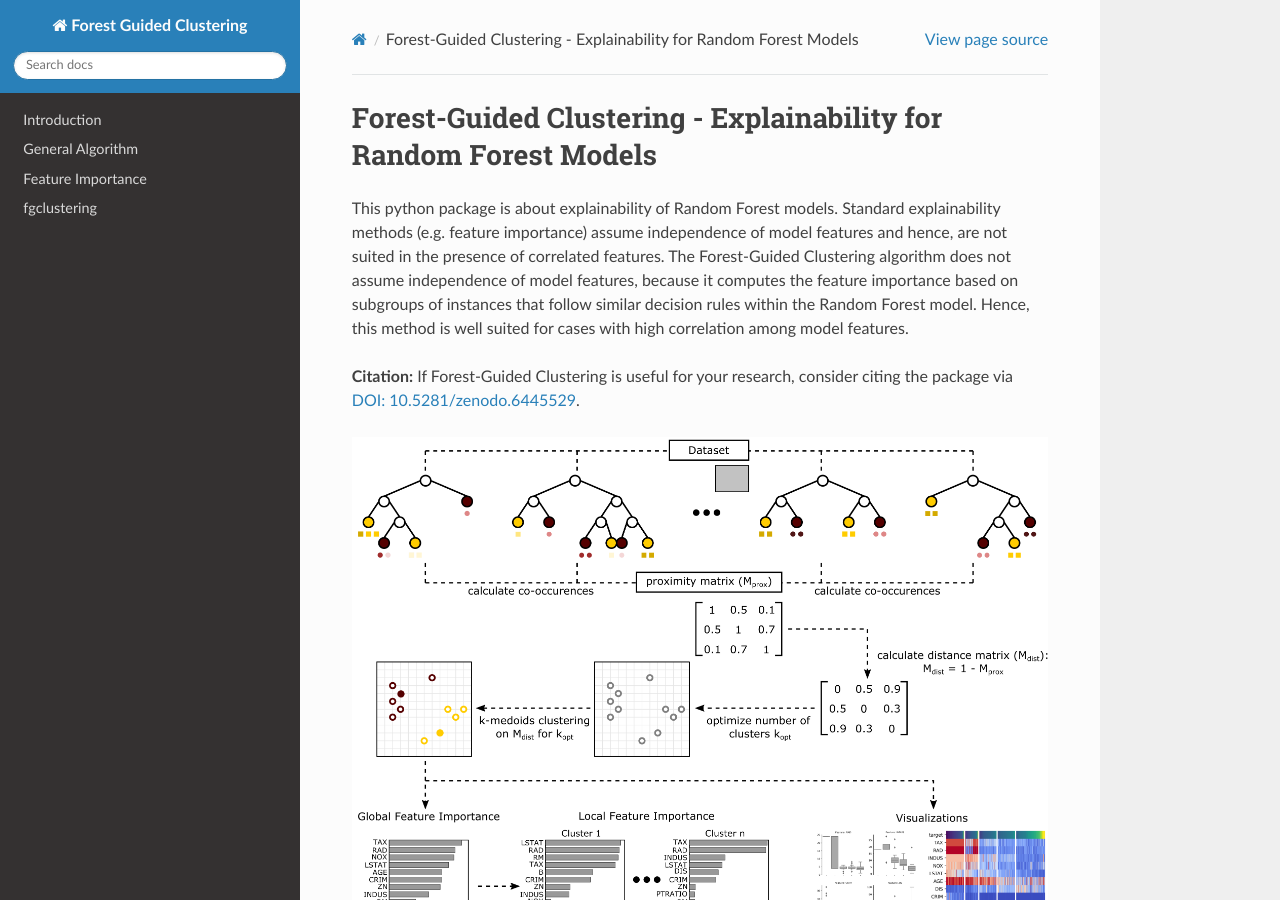
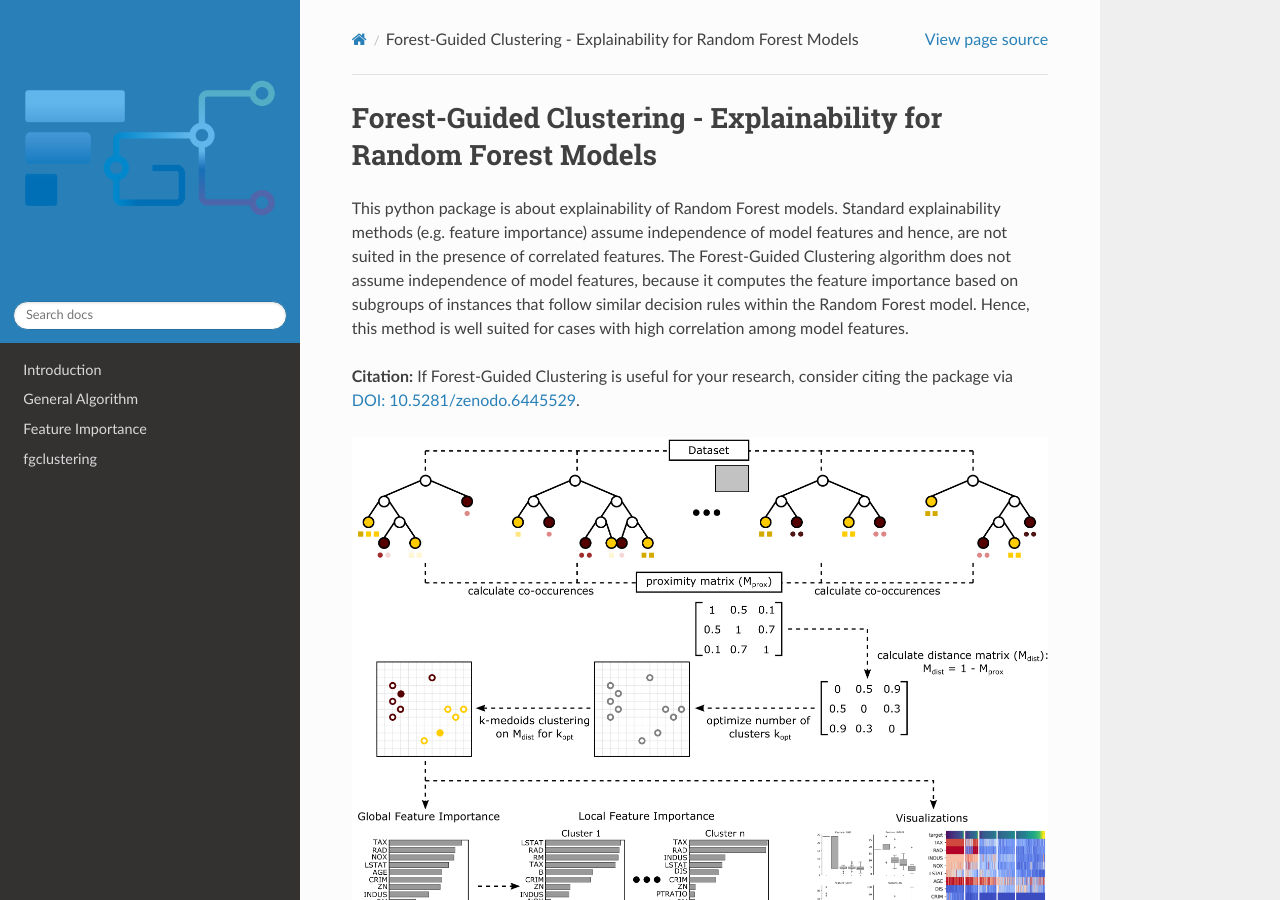
Before and after one commit to HelmholtzAI-Consultants-Munich/fg-clustering, a Sphinx documentation site: the page built from docs/source/index.rst, in a window 1280 px wide and 900 px high. Built offline with Sphinx 7.4.7 and the Read the Docs theme 2.0.0, drawn with Linux system fonts in a browser that asks for light colours; pages that are not in the unit, such as notebooks, are missing from menus.

Commit message:
Update conf.py

```diff
--- a/docs/source/conf.py
+++ b/docs/source/conf.py
@@ -48,8 +48,14 @@ exclude_patterns = []
 #
 html_theme = 'sphinx_rtd_theme'
 
+
 # Add any paths that contain custom static files (such as style sheets) here,
 # relative to this directory. They are copied after the builtin static files,
 # so a file named "default.css" will overwrite the builtin "default.css".
 html_static_path = ['_static']
+html_logo = "FGC_Logo.png"
+html_theme_options = {
+    'logo_only': True,
+    'display_version': False,
+}
 print("done")
```
